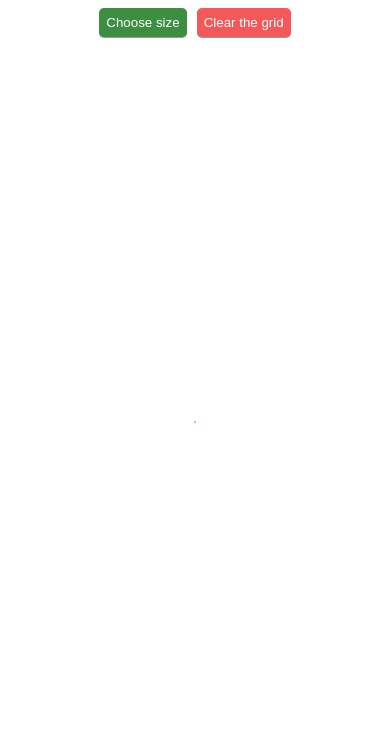
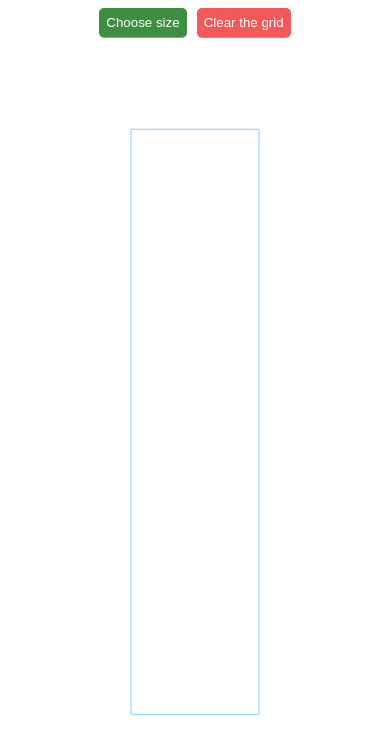
Before and after one commit to Teodor-T-Todorov/Etch-a-Sketch, a plain HTML site: page index.html in a window 390 px wide. Drawn offline with Linux system fonts and the light colour scheme.

Commit message:
The grid is now responsive.

```diff
--- a/index.html
+++ b/index.html
@@ -22,7 +22,6 @@
         </div>
     </div>
 
-
+    <script src="script.js"></script>
 </body>
 </html>
-<script src="script.js"></script>
--- a/style.css
+++ b/style.css
@@ -8,10 +8,12 @@
 
 #gridContainer {
     display: grid;
-    grid-template-rows: repeat(var(--grid-rows), 10px);
-    grid-template-columns: repeat(var(--grid-cols), 10px);
+    grid-template-rows: repeat(var(--grid-rows), 1fr);
+    grid-template-columns: repeat(var(--grid-cols), 1fr);
     border: 1px lightskyblue solid;
     overflow: hidden;
+    width:  32.552083333333336vw;
+    height: 69.25207756232687vh;
 }
 
 .grid-item{
```
